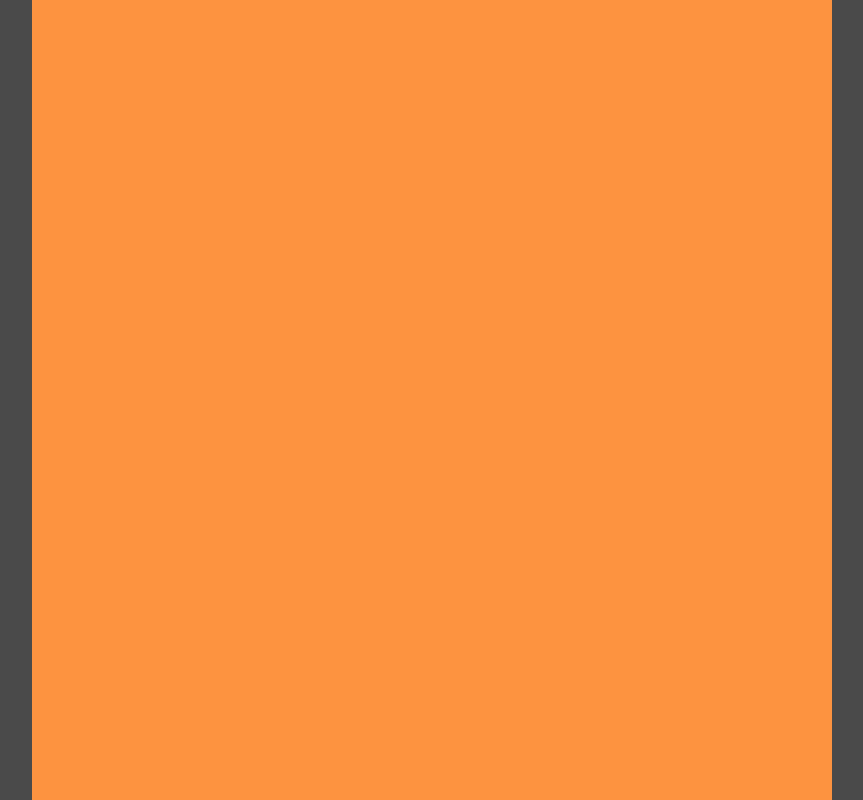
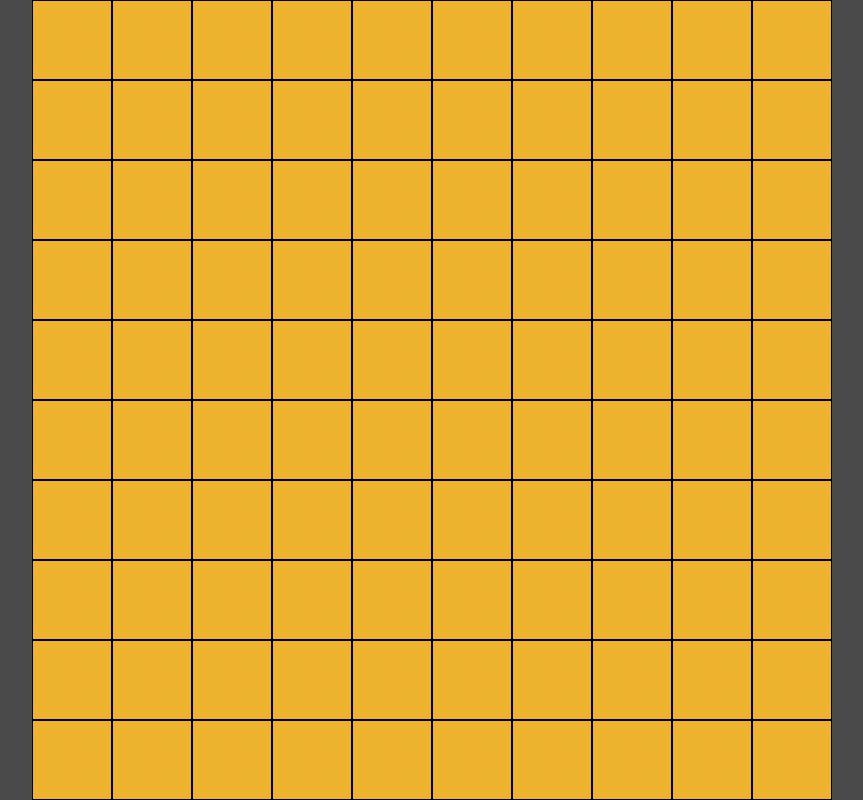
Before and after one commit to simoneaucello/js-campominato-grid, a plain HTML site: page index.html in a window 1280 px wide. Shown: the whole page, without its empty margins (208-1071 px from the left). Drawn offline with nearby package versions, Linux system fonts and the light colour scheme.

Commit message:
[add square grid

```diff
--- a/css/style.css
+++ b/css/style.css
@@ -9,12 +9,12 @@
   aspect-ratio: 1;
 }
 
-.square{
+.square {
   width: 80px;
   height: 80px;
   aspect-ratio: 1;
   background-color: #eeb32d;
-  border: 2px solid black;
+  border: 1px solid black;
   display: flex;
   justify-content: center;
   align-items: center;
--- a/index.html
+++ b/index.html
@@ -10,12 +10,13 @@
   <!-- CSS  -->
 
   <link rel="stylesheet" href="css/style.css">
-  <title>Document</title>
+  <title>CAMPO MINATO</title>
 </head>
 <body>
 <div class="main-wrapper d-flex justify-content-center align-items-center">
 
   <div class="grid-container d-flex flex-wrap">
+
 
   </div>
 
--- a/js/script.js
+++ b/js/script.js
@@ -0,0 +1,32 @@
+const gridContainer = document.querySelector('.grid-container');
+
+reset();
+
+// genero 100 square con un ciclo for
+
+for (let i = 1; i <= 100; i++) {
+  const square = mySquare(i);
+  gridContainer.append(square);
+  console.log(square);
+}
+
+
+
+
+
+
+///// FUNCTION /////
+
+
+function mySquare(index){
+  const sq = document.createElement('div');
+  sq.className = 'square';
+
+  return sq
+}
+
+
+
+function reset(){
+  gridContainer.innerHTML = '';
+}
```
